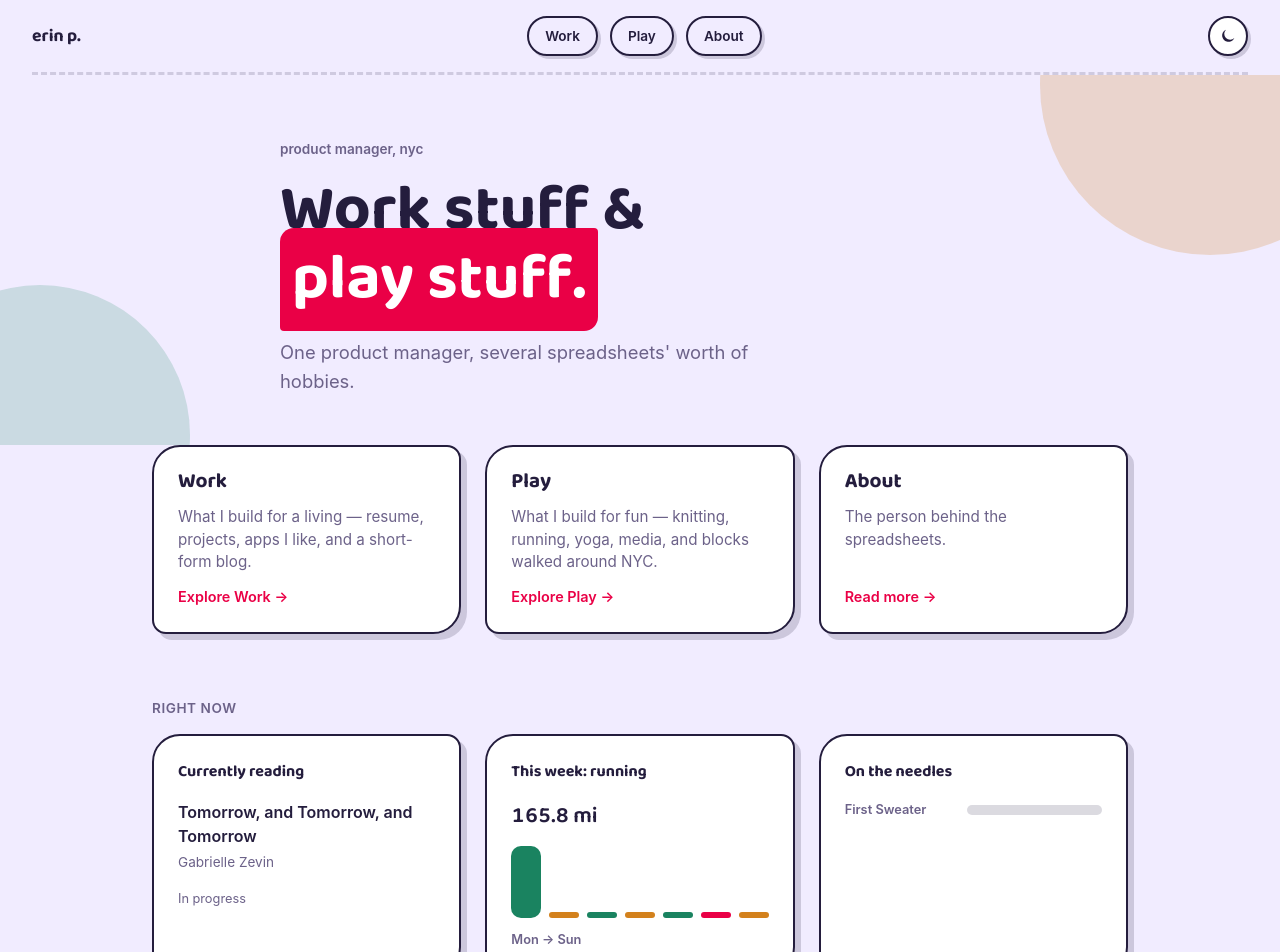
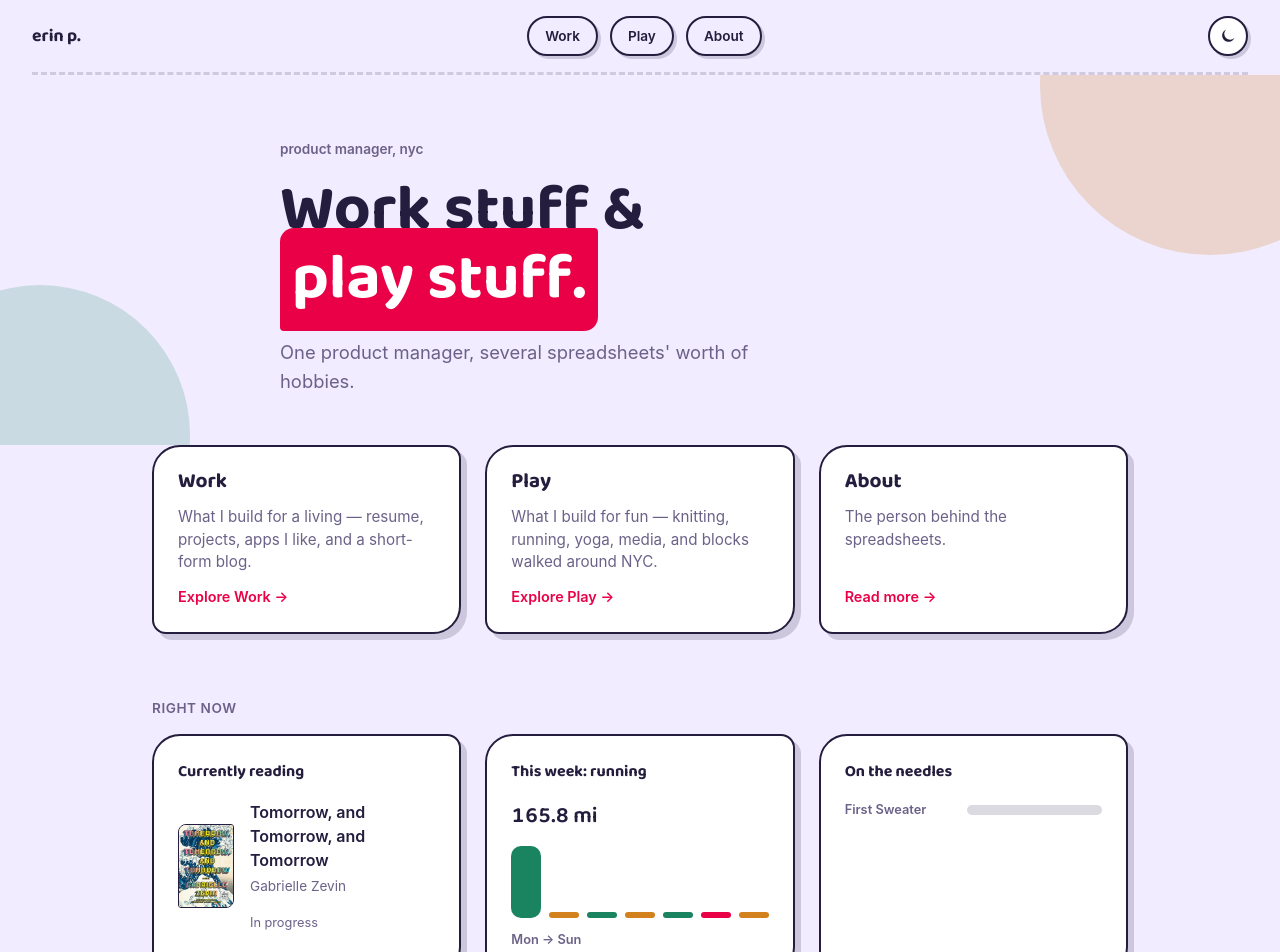
Before and after one commit to eponsonby/portfolio, a React (Vite) app: page / in a window 1280 px wide. Shown: the top 952 px of the page. Built offline with nearby package versions, Linux system fonts and the light colour scheme.

Commit message:
Add book cover to Currently reading widget on Home

```diff
--- a/src/pages/Home/Home.jsx
+++ b/src/pages/Home/Home.jsx
@@ -90,13 +90,20 @@ export default function Home() {
           <Card>
             <p className={styles.widgetTitle}>Currently reading</p>
             {reading ? (
-              <>
-                <p className={styles.readingTitle}>{reading.title}</p>
-                {reading.creator && <p className={styles.readingAuthor}>{reading.creator}</p>}
-                <p className={`${styles.readingPct} tabular-nums`}>
-                  {reading.status === 'In Progress' ? 'In progress' : 'Last finished'}
-                </p>
-              </>
+              <div className={styles.readingRow}>
+                {reading.coverUrl ? (
+                  <img className={styles.readingCover} src={reading.coverUrl} alt={`${reading.title} cover`} />
+                ) : (
+                  <div className={styles.readingCoverPlaceholder} aria-hidden="true" />
+                )}
+                <div>
+                  <p className={styles.readingTitle}>{reading.title}</p>
+                  {reading.creator && <p className={styles.readingAuthor}>{reading.creator}</p>}
+                  <p className={`${styles.readingPct} tabular-nums`}>
+                    {reading.status === 'In Progress' ? 'In progress' : 'Last finished'}
+                  </p>
+                </div>
+              </div>
             ) : (
               <p className={styles.readingAuthor}>Nothing logged yet.</p>
             )}
--- a/src/pages/Home/Home.module.css
+++ b/src/pages/Home/Home.module.css
@@ -116,6 +116,29 @@
   gap: var(--space-3);
 }
 
+.readingRow {
+  display: flex;
+  align-items: center;
+  gap: var(--space-4);
+}
+
+.readingCover {
+  width: 56px;
+  height: 84px;
+  object-fit: cover;
+  border-radius: 8px 3px 8px 3px;
+  border: 1.5px solid var(--ink);
+  flex: none;
+}
+
+.readingCoverPlaceholder {
+  width: 56px;
+  height: 84px;
+  border-radius: 8px 3px 8px 3px;
+  border: 1.5px dashed var(--line);
+  flex: none;
+}
+
 .readingTitle {
   font-weight: 600;
   margin-bottom: var(--space-1);
```
